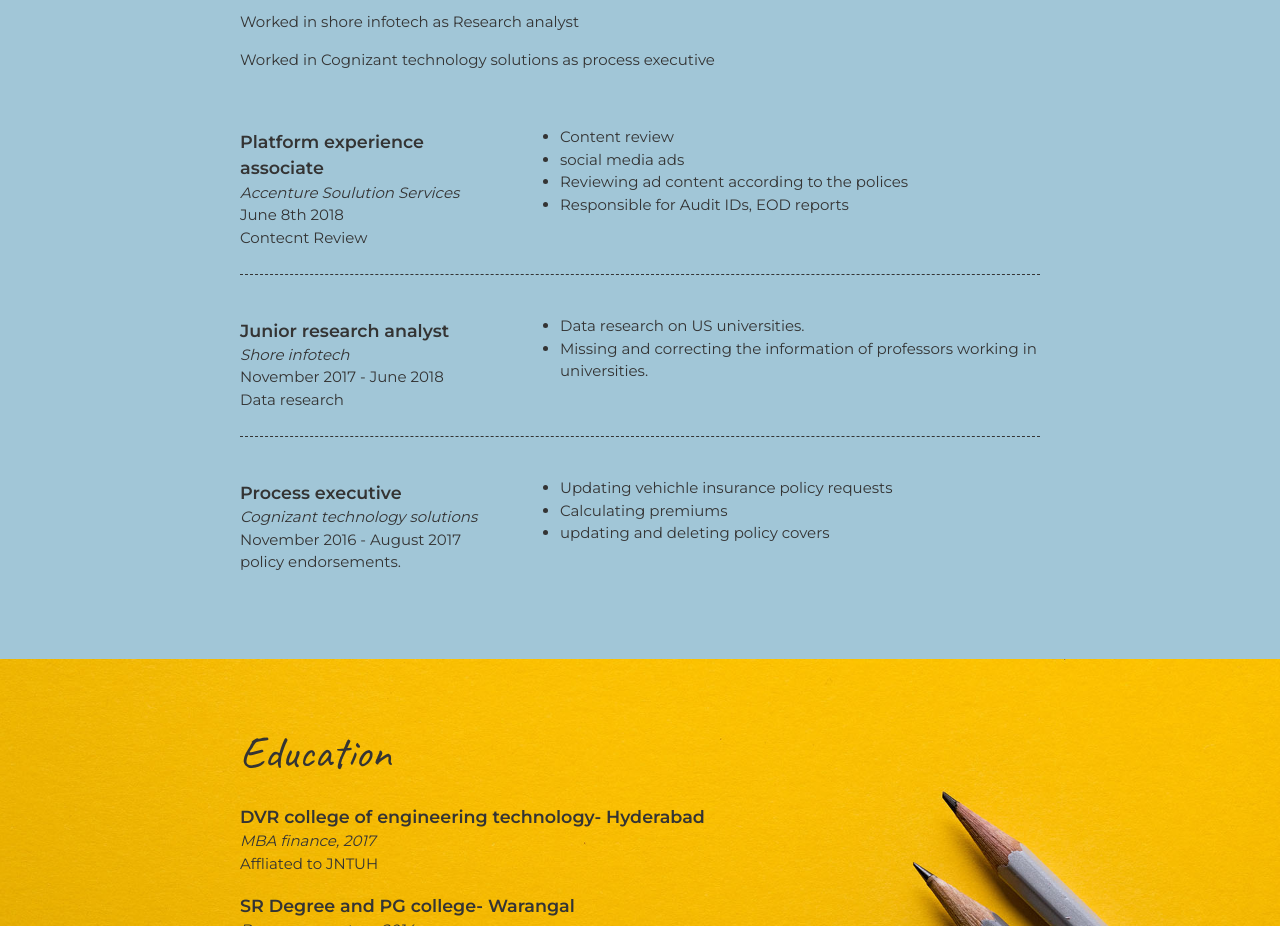
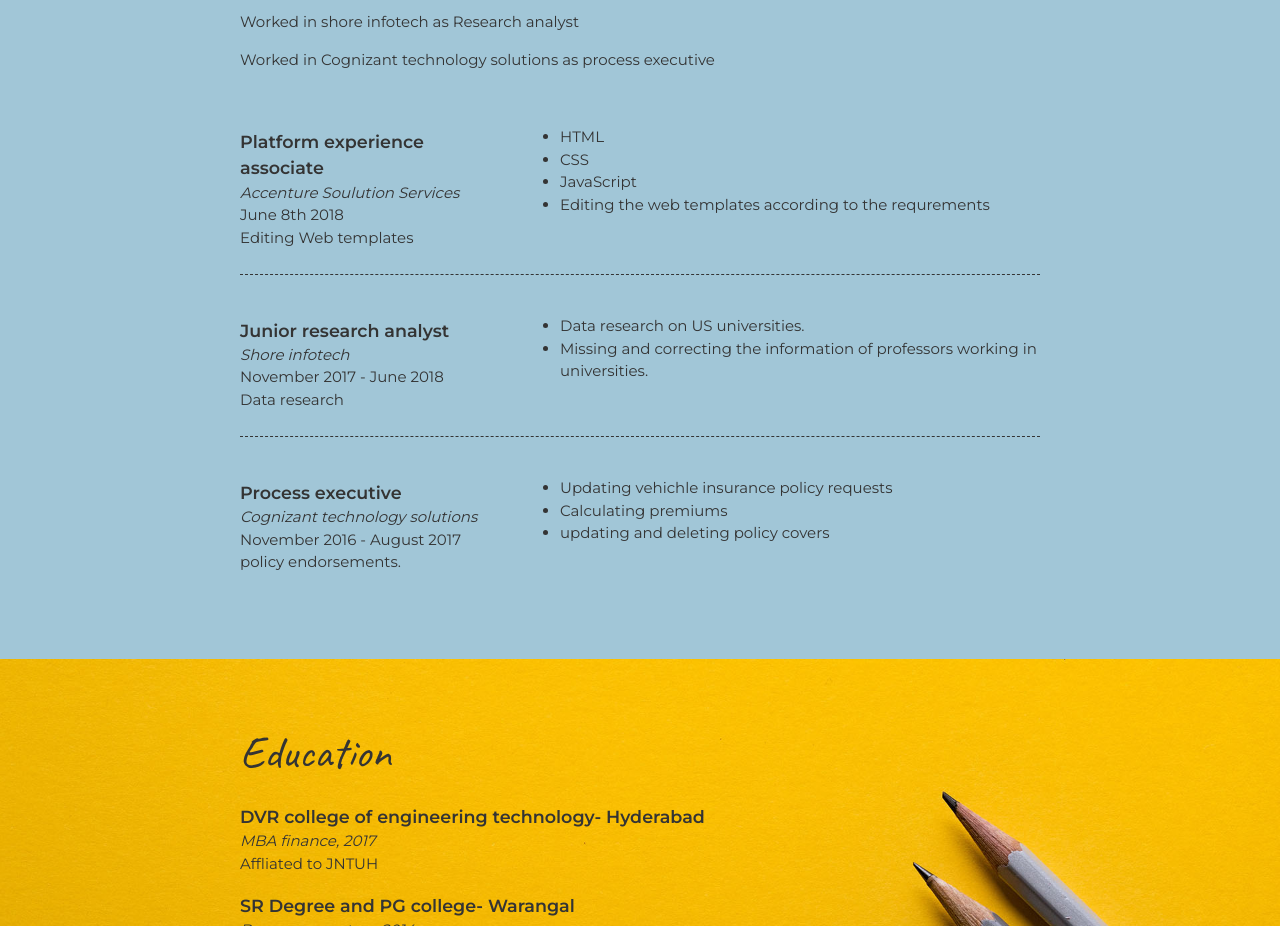
Before and after one commit to PanchagiriSandeep/Mycv.github-io, a plain HTML site: page index.html in a window 1280 px wide. Shown: the part 1580-2506 px from the top of the page. Drawn offline with Linux system fonts and the light colour scheme.

Commit message:
Update index.html

```diff
--- a/index.html
+++ b/index.html
@@ -66,14 +66,14 @@
           <h3>Platform experience associate</h3>
           <p>Accenture Soulution Services</p>
           <p>June 8th 2018</p>
-          <p>Contecnt Review</p>
+          <p>Editing Web templates</p>
            </div>
           <div class="job-summary">
           <ul>
-            <li>Content review</li>
-            <li>social media ads</li>
-            <li>Reviewing ad content according to the polices</li>
-            <li>Responsible for Audit IDs, EOD reports</li>
+            <li>HTML</li>
+            <li>CSS</li>
+            <li>JavaScript</li>
+            <li>Editing the web templates according to the requrements</li>
           </ul>
         </div>
         </section>
```
